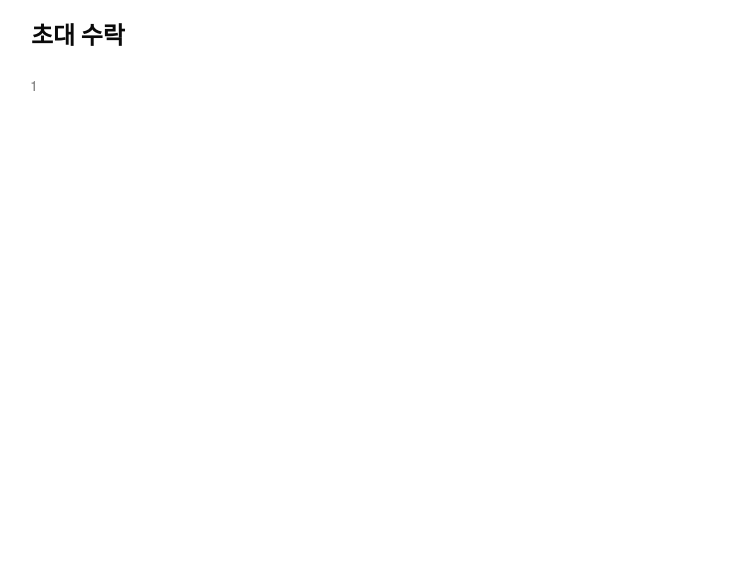
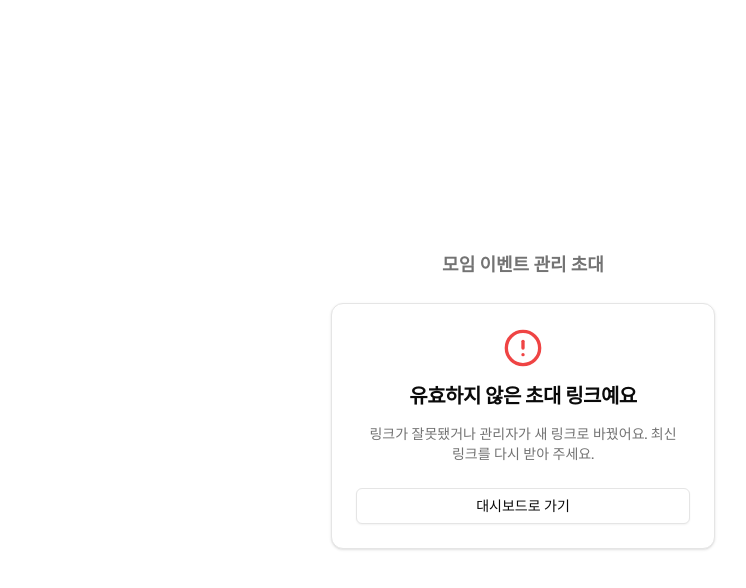
Before and after one commit to poco7250/nextjs-supabase-app, a Next.js app: page /invite/1 in a window 1280 px wide. Shown: the top 588 px of the page, without its empty margins (117-863 px from the left). Built offline with nearby package versions, Linux system fonts and the light colour scheme; no server answers.

Commit message:
✨ feat: 초대 수락 페이지의 유효·이미 멤버·만료·무효 상태 화면 구현

```diff
--- a/app/invite/[token]/page.tsx
+++ b/app/invite/[token]/page.tsx
@@ -1,14 +1,156 @@
+import { AcceptInviteForm } from "@/components/groups/accept-invite-form";
+import { Button } from "@/components/ui/button";
+import {
+  Card,
+  CardContent,
+  CardDescription,
+  CardFooter,
+  CardHeader,
+  CardTitle,
+} from "@/components/ui/card";
+import { Skeleton } from "@/components/ui/skeleton";
+import { routes } from "@/lib/constants/routes";
+import { siteConfig } from "@/lib/constants/site";
+import { acceptInviteMock } from "@/lib/mocks/actions";
+import { resolveMockInvite } from "@/lib/mocks/groups";
+import { MOCK_CURRENT_USER_ID } from "@/lib/mocks/ids";
+import type { Group } from "@/lib/types/domain";
+import { CircleAlert, UsersRound } from "lucide-react";
+import Link from "next/link";
+import { Suspense } from "react";
+
 /**
- * 초대 수락 페이지(공개 예정). 공개 경로 등록은 Task 010에서 한다.
- * params는 Promise라서 await한다. 같은 세그먼트의 loading.tsx가 Suspense 경계가 된다.
+ * 초대 수락 페이지 (F003). 앱 셸 밖의 단독 화면이다. 공개 경로 등록과 next 복귀는 Task 010에서 한다.
+ * params는 Suspense 안의 InviteContent에서 읽는다(cacheComponents에서 static shell을 유지하게).
  */
-export default async function InvitePage(props: PageProps<"/invite/[token]">) {
-  const { token } = await props.params;
-
+export default function InvitePage(props: PageProps<"/invite/[token]">) {
   return (
-    <main className="mx-auto flex w-full max-w-5xl flex-col gap-6 p-5">
-      <h1 className="text-2xl font-bold">초대 수락</h1>
-      <p className="text-sm text-muted-foreground">{token}</p>
+    <main className="flex min-h-svh flex-col items-center justify-center gap-6 p-5">
+      <h1 className="text-lg font-semibold text-muted-foreground">
+        {siteConfig.name} 초대
+      </h1>
+      <section className="w-full max-w-sm">
+        <h2 className="sr-only">초대 수락</h2>
+        <Suspense fallback={<Skeleton className="h-64 rounded-xl" />}>
+          <InviteContent params={props.params} />
+        </Suspense>
+      </section>
     </main>
   );
 }
+
+/**
+ * 토큰을 판정해 상태(유효·이미 멤버·만료·무효)별 카드를 고른다. 지금은 더미 데이터를 쓴다.
+ */
+async function InviteContent({
+  params,
+}: {
+  params: Promise<{ token: string }>;
+}) {
+  const { token } = await params;
+  const result = resolveMockInvite(token, MOCK_CURRENT_USER_ID);
+
+  switch (result.status) {
+    case "valid":
+      return <ValidInviteCard token={token} group={result.group} />;
+    case "alreadyMember":
+      return <AlreadyMemberCard group={result.group} />;
+    case "expired":
+      return (
+        <InviteErrorCard
+          title="만료된 초대 링크예요"
+          description="초대 기한이 지났어요. 그룹 관리자에게 새 링크를 요청해 주세요."
+        />
+      );
+    case "invalid":
+      return (
+        <InviteErrorCard
+          title="유효하지 않은 초대 링크예요"
+          description="링크가 잘못됐거나 관리자가 새 링크로 바꿨어요. 최신 링크를 다시 받아 주세요."
+        />
+      );
+  }
+}
+
+/**
+ * 그룹 이름·설명 미리보기 헤더.
+ */
+function GroupPreviewHeader({ group }: { group: Group }) {
+  return (
+    <CardHeader className="items-center gap-2 text-center">
+      <UsersRound aria-hidden className="size-10 text-primary" />
+      <CardTitle className="break-keep text-xl">{group.name}</CardTitle>
+      <CardDescription className="break-keep">
+        {group.description ?? "그룹 소개가 아직 없어요."}
+      </CardDescription>
+    </CardHeader>
+  );
+}
+
+/**
+ * 유효한 초대: 그룹 미리보기와 가입하기 버튼.
+ */
+function ValidInviteCard({ token, group }: { token: string; group: Group }) {
+  return (
+    <Card>
+      <GroupPreviewHeader group={group} />
+      <CardContent>
+        <p className="break-keep text-center text-sm text-muted-foreground">
+          이 그룹에 초대받았어요. 가입하면 공지와 이벤트를 함께 볼 수 있어요.
+        </p>
+      </CardContent>
+      <CardFooter>
+        <div className="w-full">
+          <AcceptInviteForm token={token} action={acceptInviteMock} />
+        </div>
+      </CardFooter>
+    </Card>
+  );
+}
+
+/**
+ * 이미 멤버인 경우: 안내와 그룹 홈 링크.
+ */
+function AlreadyMemberCard({ group }: { group: Group }) {
+  return (
+    <Card>
+      <GroupPreviewHeader group={group} />
+      <CardContent>
+        <p className="break-keep text-center text-sm text-muted-foreground">
+          이미 이 그룹의 멤버예요.
+        </p>
+      </CardContent>
+      <CardFooter>
+        <Button asChild className="w-full">
+          <Link href={routes.group(group.id)}>그룹 홈으로 가기</Link>
+        </Button>
+      </CardFooter>
+    </Card>
+  );
+}
+
+/**
+ * 만료·무효 초대: 에러 안내와 대시보드 링크.
+ */
+function InviteErrorCard({
+  title,
+  description,
+}: {
+  title: string;
+  description: string;
+}) {
+  return (
+    <Card role="alert">
+      <CardHeader className="items-center gap-2 text-center">
+        <CircleAlert aria-hidden className="size-10 text-destructive" />
+        <CardTitle className="break-keep text-xl">{title}</CardTitle>
+        <CardDescription className="break-keep">{description}</CardDescription>
+      </CardHeader>
+      <CardFooter>
+        <Button asChild variant="outline" className="w-full">
+          <Link href={routes.dashboard}>대시보드로 가기</Link>
+        </Button>
+      </CardFooter>
+    </Card>
+  );
+}
--- /dev/null
+++ b/components/groups/accept-invite-form.tsx
@@ -0,0 +1,30 @@
+"use client";
+
+import { Button } from "@/components/ui/button";
+import { useActionToast } from "@/hooks/use-action-toast";
+import type { ActionState } from "@/lib/types/action-result";
+import { useActionState } from "react";
+
+type AcceptInviteFormProps = {
+  token: string;
+  /** (prevState, formData) 시그니처의 Server Action. 지금은 목 액션, Task 010에서 실제 액션 */
+  action: (prev: ActionState, formData: FormData) => Promise<ActionState>;
+};
+
+/**
+ * 초대 수락 "그룹 가입하기" 폼 (F003). 성공하면 액션이 그룹 홈으로 이동시키고,
+ * 실패(무효·만료 토큰 등)하면 에러 토스트를 띄운다.
+ */
+export function AcceptInviteForm({ token, action }: AcceptInviteFormProps) {
+  const [state, formAction, pending] = useActionState(action, null);
+  useActionToast(state, "그룹에 가입했어요.");
+
+  return (
+    <form action={formAction}>
+      <input type="hidden" name="token" value={token} />
+      <Button type="submit" disabled={pending} className="w-full">
+        {pending ? "가입하는 중..." : "그룹 가입하기"}
+      </Button>
+    </form>
+  );
+}
```
